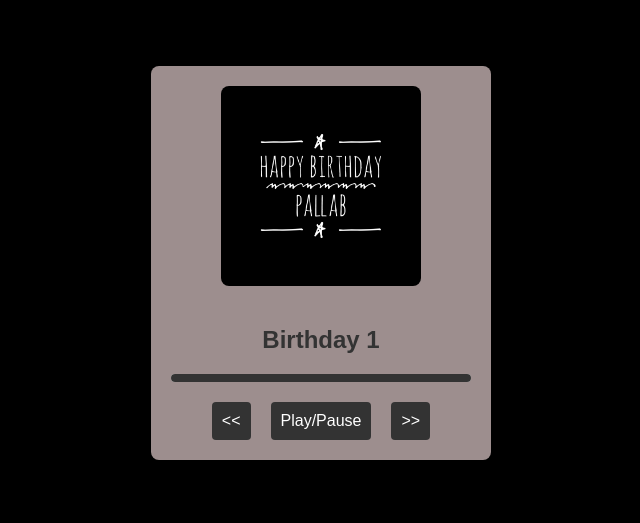
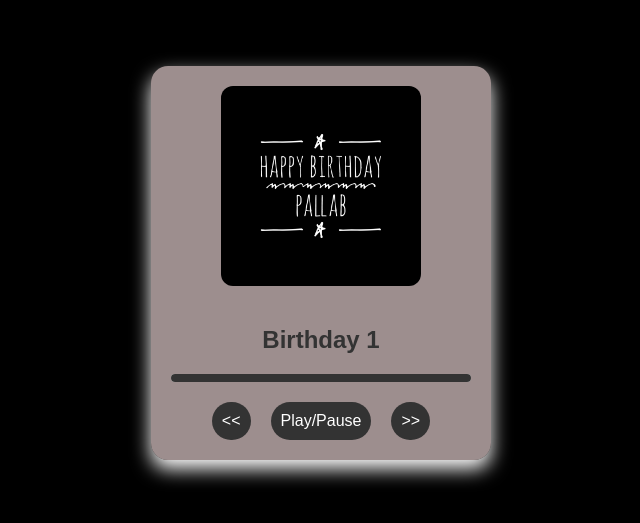
Before and after one commit to debojitsantra/happy-birthday-player, a plain HTML site: page Music/index.html in a window 1280 px wide. Shown: the part 137-660 px from the top of the page, without its empty margins (319-959 px from the left). Drawn offline with Linux system fonts and the light colour scheme.

Commit message:
Update index.html

```diff
--- a/Music/index.html
+++ b/Music/index.html
@@ -43,13 +43,13 @@ body {
       width: 300px;
       padding: 20px;
       background-color: #ffe7e79d;
-      border-radius: 8px;
-      box-shadow: 0 2px 4px rgba(0, 0, 0, 0.1);
+      border-radius: 17px;
+      box-shadow: 0 9px 19px rgba(255,255,255);
     }
 
     .music-player img {
       width: 200px;
-      border-radius: 8px;
+      border-radius: 12px;
       margin-bottom: 20px;
     }
 
@@ -72,7 +72,7 @@ body {
       background-color: #333;
       color: #fff;
       font-size: 16px;
-      border-radius: 4px;
+      border-radius: 40px;
       cursor: pointer;
     }
 
@@ -84,13 +84,13 @@ body {
       height: 8px;
       background-color: #eee;
       margin-top: 10px;
-      border-radius: 4px;
+      border-radius: 8px;
     }
 
     .progress-bar .progress {
       height: 100%;
       background-color: #333;
-      border-radius: 4px;
+      border-radius: 8px;
       transition: width 0.1s linear;
     }
   </style>
```
